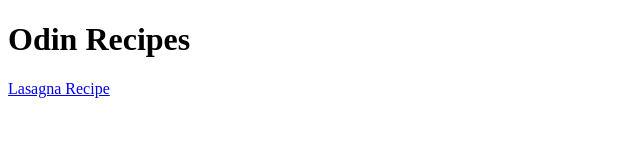
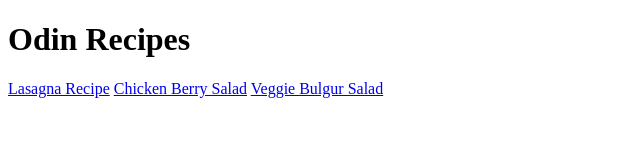
Before and after one commit to senzdigitalsinc23/recipes, a plain HTML site: page index.html in a window 1280 px wide. Shown: the whole page, without its empty margins (0-640 px from the left). Drawn offline with Linux system fonts and the light colour scheme.

Commit message:
Added images and links in index page
Added Chicken Berry Salad image and Veggie Bulgur image.
Also changed title of chicken salad from Chicken Salad to Chicken Berry Salad

```diff
--- a/index.html
+++ b/index.html
@@ -9,5 +9,7 @@
     <h1>Odin Recipes</h1>
 
     <a href="./recipes/lasagna.html">Lasagna Recipe</a>
+    <a href="./recipes/chickensalad.html">Chicken Berry Salad</a>
+    <a href="./recipes/veggiebulgarsalad.html">Veggie Bulgur Salad</a>
 </body>
 </html>
```
Also changed, not shown: recipes/chickensalad.html (+2 -2 lines), images/chickenberrysalad.jpg (added), images/veggiebulgursalad.jpg (added).
